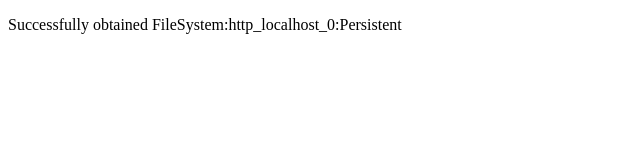
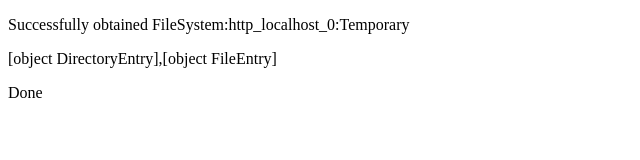
Before and after one commit to ewilligers/file-handling-demo, a plain HTML site: page index.html in a window 1280 px wide. Shown: the whole page, without its empty margins (0-640 px from the left). Drawn offline with Linux system fonts and the light colour scheme.

Commit message:
TEMPORARY

```diff
--- a/index.html
+++ b/index.html
@@ -9,6 +9,39 @@
   <section id="report"></section>
   <script>
     'use strict';
+
+    // JoinHelper is from third_party/WebKit/LayoutTests/fast/filesystem/resources/fs-test-util.js
+    var JoinHelper = function()
+    {
+        this.pendingOperations = [];
+        this.pendingOperationCount = 0;
+        this.joinCallback = null;
+
+        this.run = function(operation)
+        {
+            this.pendingOperationCount++;
+            operation();
+        };
+
+        // Call this when an operation is done.
+        this.done = function()
+        {
+            this.pendingOperationCount--;
+            if (this.pendingOperationCount == 0 && this.joinCallback)
+                this.joinCallback();
+        };
+
+        // This eventually calls the joinCallback when helper.done() is called as many times as helper.run() is called.
+        this.join = function(joinCallback)
+        {
+            if (this.pendingOperationCount == 0)
+                joinCallback();
+            else
+                this.joinCallback = joinCallback;
+        };
+    };
+
+
     const report = document.getElementById('report');
     function log(message) {
       const p = document.createElement('p');
@@ -18,10 +51,42 @@
       console.log(message);
     }
 
+    var reader = null;
+
+    function entriesCallback(entries)
+    {
+      log(entries);
+      if (entries.length) {
+        reader.readEntries(entriesCallback, errorCallback);
+      } else {
+        log("Done");
+      }
+    }
+
     var fileSystem = null;
+
+    function readFileSystem()
+    {
+      reader = fileSystem.root.createReader();
+      reader.readEntries(entriesCallback, errorCallback);
+    }
+
+    function populateFileSystem()
+    {
+      const helper = new JoinHelper();
+      const done = () => { helper.done(); };
+
+      // Random names
+      helper.run(() => { fileSystem.root.getFile("5916b76f8e304eb3ad419fa02dc5e48c.txt", {create: true}, done, errorCallback); });
+      helper.run(() => { fileSystem.root.getDirectory("9e4f2f83365649b0a7482177235e61f8", {create: true}, done, errorCallback); });
+      helper.join(readFileSystem);
+    }
+
     function successCallback(fs) {
       fileSystem = fs;
       log("Successfully obtained FileSystem:" + fileSystem.name);
+
+      populateFileSystem();
     }
 
     function errorCallback(error)
@@ -30,8 +95,10 @@
     }
 
     window.onload = () => {
-      webkitRequestFileSystem(window.PERSISTENT, 100, successCallback, errorCallback);
+      webkitRequestFileSystem(window.TEMPORARY, 100, successCallback, errorCallback);
+      // webkitRequestFileSystem(window.PERSISTENT, 100, successCallback, errorCallback);
     };
+
   </script>
 </body>
 </html>
```
